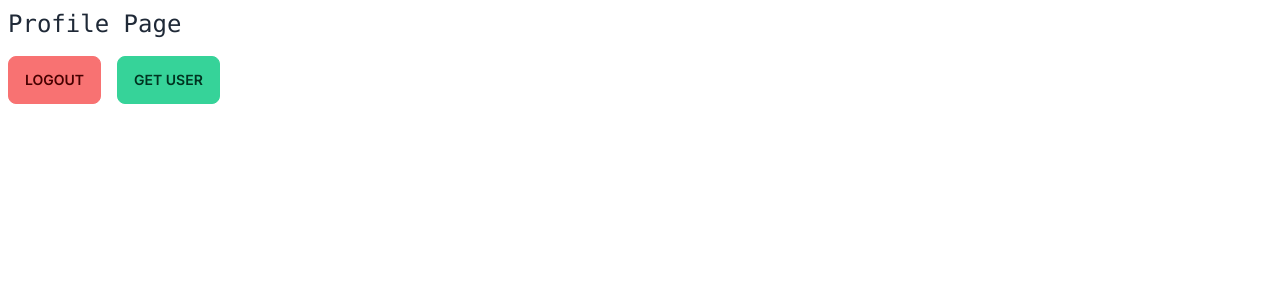
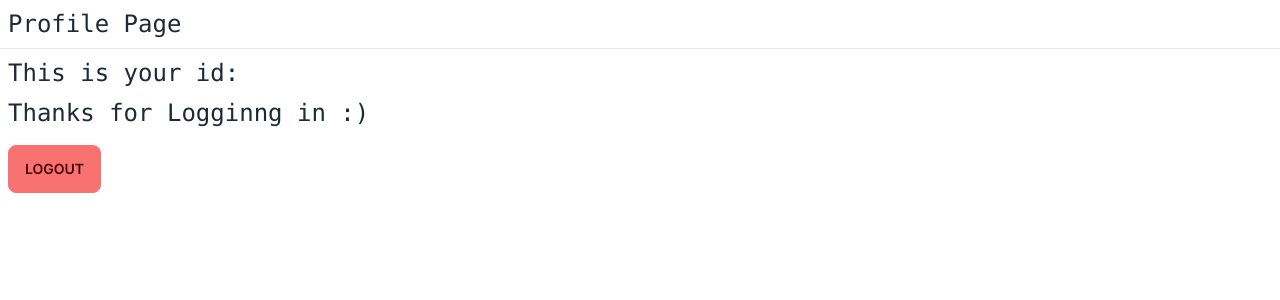
Before and after one commit to Ank206/NextJS, a Next.js app in the folder dbconnect/: page /profile in a window 1280 px wide. Shown: the top 300 px of the page. Built offline with nearby package versions, Linux system fonts and the light colour scheme; no server answers.

Commit message:
User Directed to Profile on Login

```diff
--- a/dbconnect/src/app/login/page.tsx
+++ b/dbconnect/src/app/login/page.tsx
@@ -26,8 +26,9 @@ const page = () => {
     try {
       setLoading(true);
       const response = await axios.post("/api/users/login", user);
-      console.log("Login Success", response.data);
-      router.push("/profile");
+      const res = await axios.get("/api/users/ind");
+      // console.log("Login Success", res.data.data);
+      router.push(`/profile`);
     } catch (error: any) {
       console.log("Login failed - ", error.message);
     } finally {
--- a/dbconnect/src/app/profile/[id]/page.tsx
+++ b/dbconnect/src/app/profile/[id]/page.tsx
@@ -1,10 +1,13 @@
 import React from "react";
+import axios from "axios";
 
 const Profile = ({ params }: any) => {
   return (
     <div>
       <h1 className="font-mono text-2xl m-2">Profile Page</h1>
-      <h1 className="font-mono text-2xl m-2">Hi, {params.id}</h1>
+      <hr />
+      <h1 className="font-mono text-2xl m-2">Hi,{params.id}</h1>
+      <button className="btn btn-success m-2">Approach 1</button>
     </div>
   );
 };
--- a/dbconnect/src/app/profile/page.tsx
+++ b/dbconnect/src/app/profile/page.tsx
@@ -7,11 +7,13 @@ import axios from "axios";
 const Profile = () => {
   const router = useRouter();
   const [data, setData] = useState("");
+  const [uname, setUname] = useState("");
 
   const getUserDetails = async () => {
     const res = await axios.get("/api/users/ind");
     console.log(res.data);
     setData(res.data.data._id);
+    setUname(res.data.data.username);
   };
 
   const logout = async () => {
@@ -25,16 +27,21 @@ const Profile = () => {
     }
   };
 
+  getUserDetails();
+
   return (
     <div>
       <h1 className="font-mono text-2xl m-2">Profile Page</h1>
-      <h1 className="font-mono text-2xl m-2">{data}</h1>
+      <hr />
+      <h1 className="font-mono text-2xl m-2">{uname ? `Hi,${uname}` : ``}</h1>
+      <h1 className="font-mono text-2xl m-2">This is your id: {data}</h1>
+      <h1 className="font-mono text-2xl m-2">Thanks for Logginng in :)</h1>
       <button className="btn btn-error m-2" onClick={logout}>
         Logout
       </button>
-      <button className="btn btn-success m-2" onClick={getUserDetails}>
+      {/* <button className="btn btn-success m-2" onClick={getUserDetails}>
         Get User
-      </button>
+      </button> */}
     </div>
   );
 };
```
